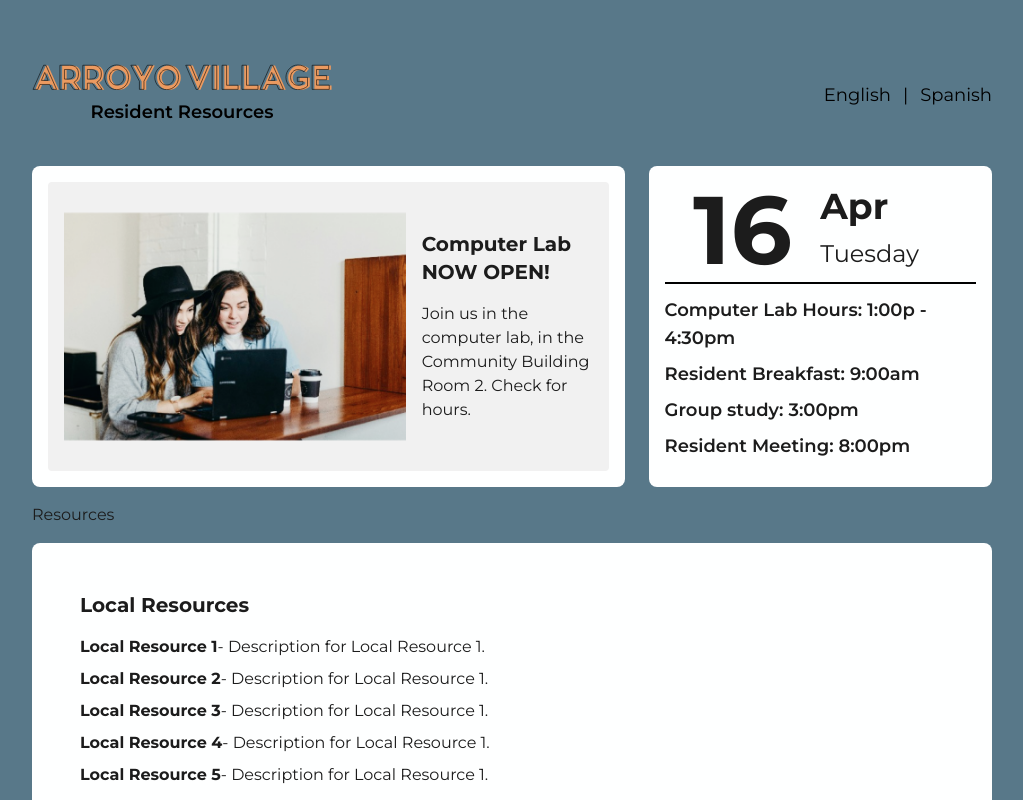
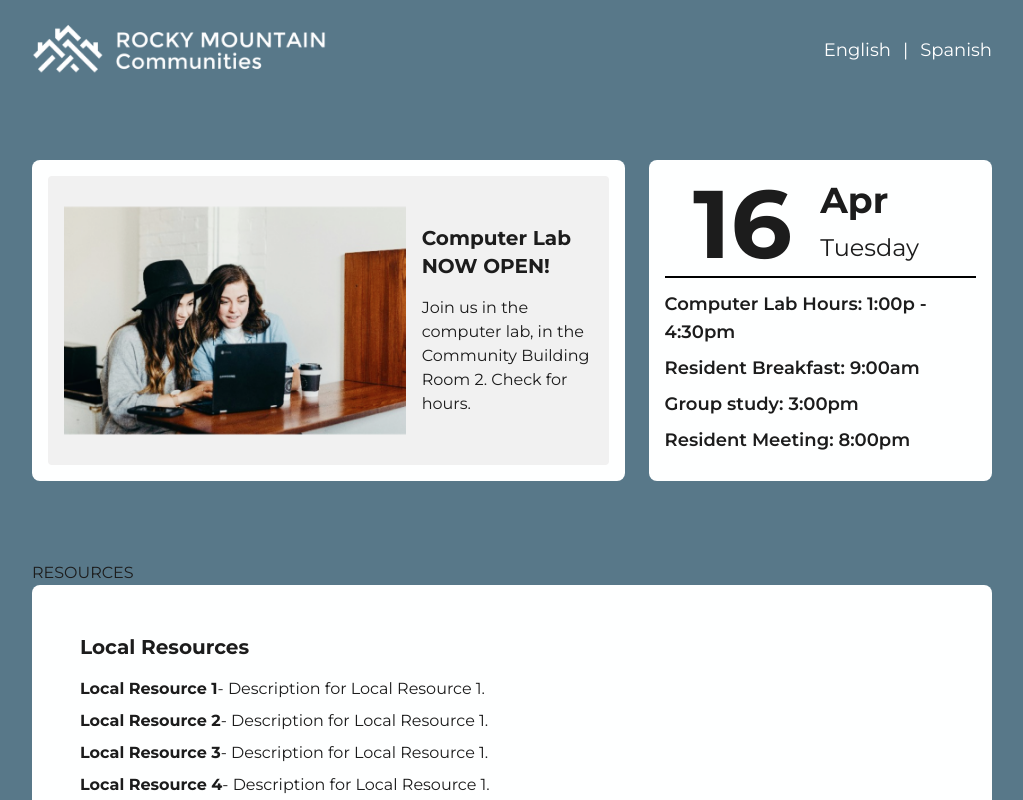
Before and after one commit to specollective/RMC-Resources, a Next.js app: page / in a window 1280 px wide. Shown: the top 800 px of the page, without its empty margins (128-1151 px from the left). Built offline with nearby package versions, Linux system fonts and the light colour scheme.

Commit message:
update logo, adjust page padding

```diff
--- a/app/components/Navbar.tsx
+++ b/app/components/Navbar.tsx
@@ -1,21 +1,21 @@
 import Image from 'next/image';
 import Link from 'next/link';
 
-import ArroyoLogo from '@/public/ArroyoVillageLogo.svg';
+import RMCLogoWhite from '@/public/RMCLogoWhite.png';
 
 const styles = {
-  container: 'flex justify-between items-center py-6 text-black text-lg ',
-  logo: 'flex flex-col gap-2 items-center font-semibold hover:underline ',
+  container: 'flex justify-between items-center text-white text-lg ',
+  logo: 'flex flex-col gap-2 justify-self-center md:items-center font-semibold hover:underline ',
+  languageContainer: 'hidden md:block',
 };
 
 const Navbar = () => {
   return (
     <nav className={styles.container}>
       <Link href='/' className={styles.logo}>
-        <Image src={ArroyoLogo} alt='Arroyo_Logo' />
-        <span>Resident Resources</span>
+        <Image src={RMCLogoWhite} alt='RMCLogoWhite' width={300} height={80} />
       </Link>
-      <div>
+      <div className={styles.languageContainer}>
         <Link className='mr-3' href='#' locale='en'>
           English
         </Link>
--- a/app/components/Resources.tsx
+++ b/app/components/Resources.tsx
@@ -37,9 +37,14 @@ const ResourcesSection = ({ title, resources }: ResourcesSectionProps) => (
 
 export default function Resources() {
   return (
+    <section>
+      <h1>RESOURCES</h1>
       <Card className='w-full'>
         <div className='p-8 space-y-6'>
-        <ResourcesSection title='Local Resources' resources={localResources} />
+          <ResourcesSection
+            title='Local Resources'
+            resources={localResources}
+          />
           <ResourcesSection
             title='Career Resources'
             resources={careerResources}
@@ -50,5 +55,6 @@ export default function Resources() {
           />
         </div>
       </Card>
+    </section>
   );
 }
--- a/app/page.tsx
+++ b/app/page.tsx
@@ -5,10 +5,9 @@ import Resources from '@/app/components/Resources';
 export default function Home() {
   return (
     <main className='relative min-h-fill w-full'>
-      <div className='relative z-1 text-[#1C1C1C] flex flex-col justify-between w-full py-10 px-5 md:px-40 space-y-4'>
+      <div className='relative z-1 text-[#1C1C1C] flex flex-col justify-between w-full py-5 px-5 md:px-40 space-y-20'>
         <Navbar />
         <InfoSection />
-        <h5>Resources</h5>
         <Resources />
       </div>
     </main>
```
Also changed, not shown: public/RMCLogoWhite.png (added). Lines whose indentation alone changed are shown as unchanged.
